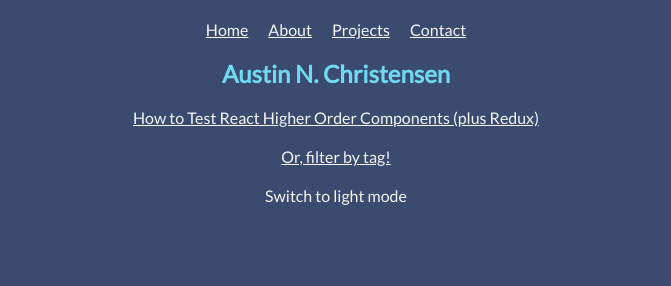
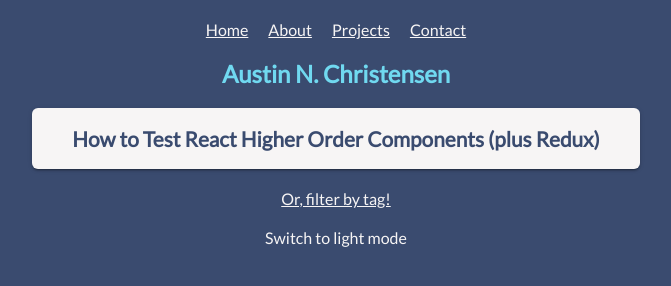
Before and after one commit to AustinNChristensen/Portfolio, a Gatsby site: page / in a window 1280 px wide. Shown: the whole page, without its empty margins (304-975 px from the left). Built offline with nearby package versions, Linux system fonts and the light colour scheme; Gatsby itself is replaced by a stand-in of ours.

Commit message:
add styling to individual post cards, fixed tag pages

```diff
--- a/gatsby-node.js
+++ b/gatsby-node.js
@@ -72,8 +72,6 @@ exports.createPages = ({ graphql, actions }) => {
   createStaticPages(createPage);
   const blogPostTemplate = path.resolve(`src/templates/blogPost.js`);
   const SingleProjectTemplate = path.resolve(`src/templates/SingleProject.js`);
-   // projects
-    // indv project
 
   // blog - Blog Home?
 
--- a/src/pages/index.js
+++ b/src/pages/index.js
@@ -10,11 +10,11 @@ const Layout = ({data}) => {
             {edges.map(edge => {
                 const { frontmatter } = edge.node;
                 return (
-                    <ContentItem key={frontmatter.path}>
+                    <PostCard key={frontmatter.path}>
                         <Link to={frontmatter.path}>
                             {frontmatter.title}
                         </Link>
-                    </ContentItem>
+                    </PostCard>
                 )
             })}
             <TagsLink>
@@ -67,3 +67,23 @@ const ContentItem = styled.span`
 const TagsLink = styled.span`
     margin-top: 20px;
 `;
+
+const PostCard = styled.div`
+    text-align: center;
+    background-color: ${props => props.theme.text};
+    border-radius: 6px;
+    box-shadow: 0 2px 2px 0 rgba(0, 0, 0, 0.14),
+                0 3px 1px -2px rgba(0, 0, 0, 0.2),
+                0 1px 5px 0 rgba(0, 0, 0, 0.12);
+    height: 100%;
+    width: 100%;
+    padding: 15px 20px;
+    line-height: 1.5;
+    a {
+        color: ${props => props.theme.background};
+        font-weight: 700;
+        font-size: 1.3em;
+        text-decoration: none;
+    }
+}
+`;
```
Also changed, not shown: src/templates/AllTagsIndex.js (+36 -4 lines), src/templates/SingleTagIndex.js (+32 -6 lines).
